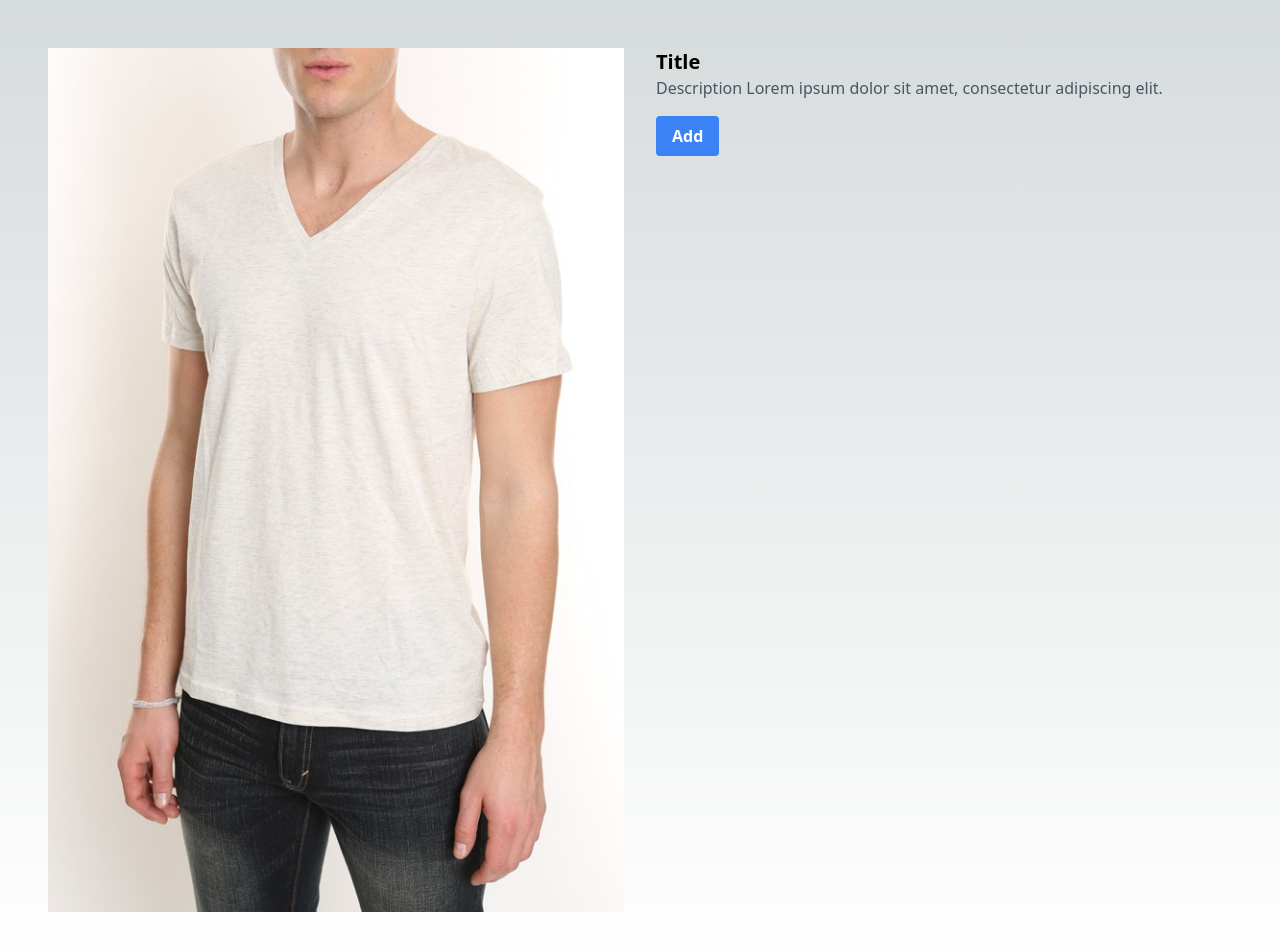
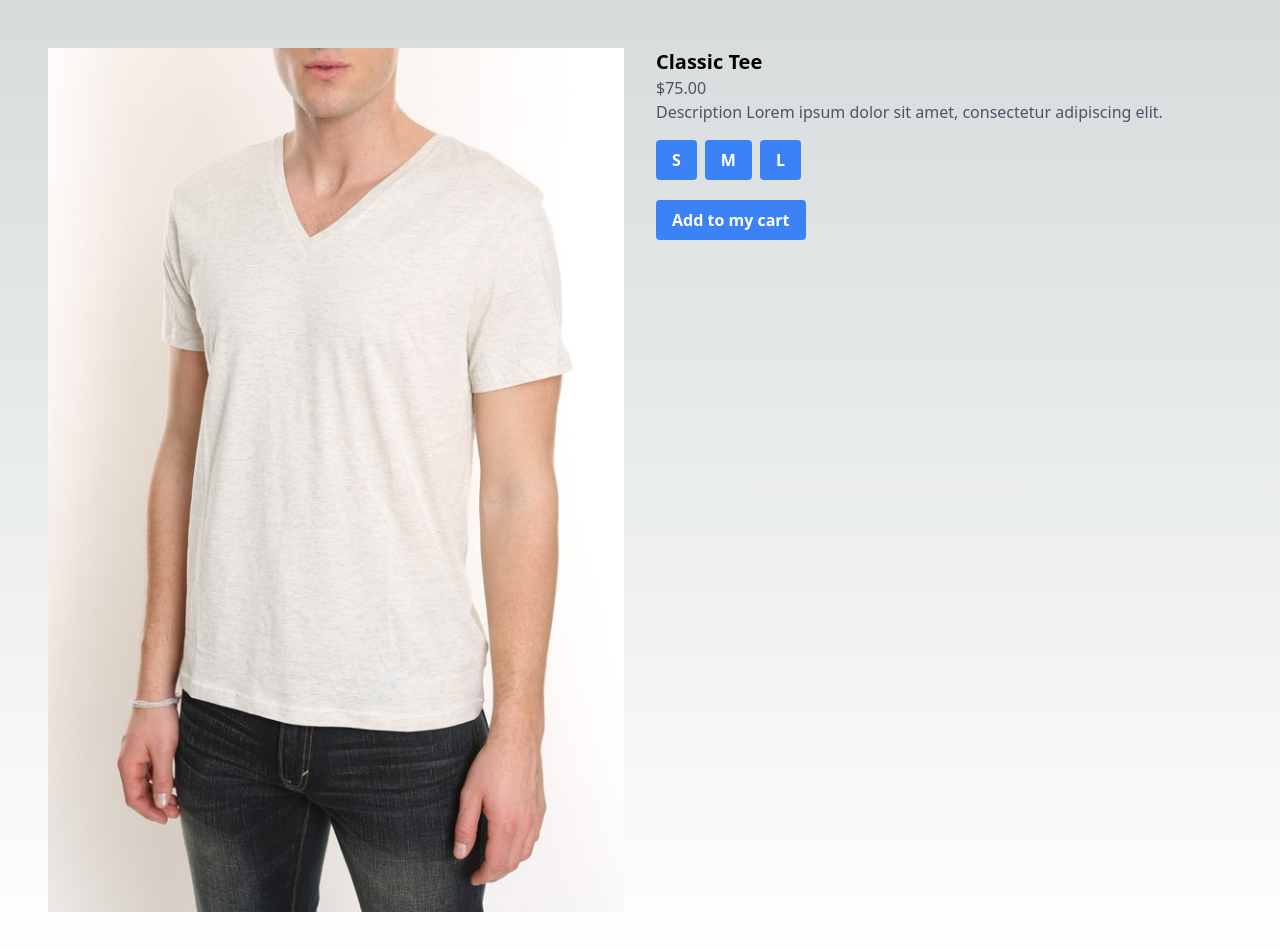
Before and after one commit to spiism/mr-frontend-tech, a Next.js app: page / in a window 1280 px wide. Shown: the top 950 px of the page. Built offline with nearby package versions, Linux system fonts and the light colour scheme.

Commit message:
add button size and add to cart

```diff
--- a/src/pages/index.tsx
+++ b/src/pages/index.tsx
@@ -8,22 +8,32 @@ export default function Home() {
   return (
     <div className="container mx-auto p-8">
       <div className="flex flex-wrap">
-        {/* First box with image */}
         <div className="w-full md:w-1/2 p-4">
           <Image src={item} alt="item-cart" />
         </div>
-        {/* Second box with text */}
         <div className="w-full md:w-1/2 p-4">
           <div className="mb-4">
-            <h2 className="text-xl font-bold">Title</h2>
+            <h2 className="text-xl font-bold">Classic Tee</h2>
+            <p className="text-gray-600">$75.00</p>
             <p className="text-gray-600">
               Description Lorem ipsum dolor sit amet, consectetur adipiscing
               elit.
             </p>
           </div>
-          <div>
+          <div className="space-x-2">
             <button className="bg-blue-500 hover:bg-blue-600 text-white font-bold py-2 px-4 rounded">
-              Add
+              S
+            </button>
+            <button className="bg-blue-500 hover:bg-blue-600 text-white font-bold py-2 px-4 rounded">
+              M
+            </button>
+            <button className="bg-blue-500 hover:bg-blue-600 text-white font-bold py-2 px-4 rounded">
+              L
+            </button>
+          </div>
+          <div className="mt-5">
+            <button className="bg-blue-500 hover:bg-blue-600 text-white font-bold py-2 px-4 rounded">
+              Add to my cart
             </button>
           </div>
         </div>
```
